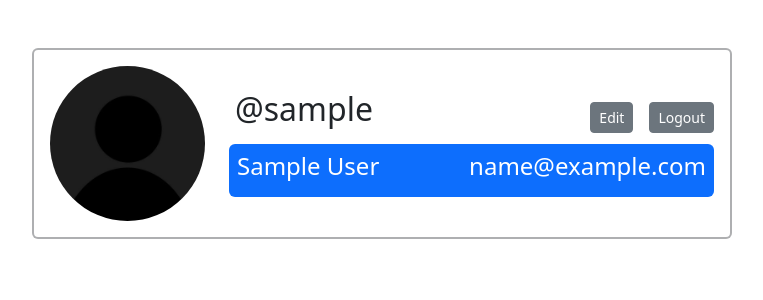
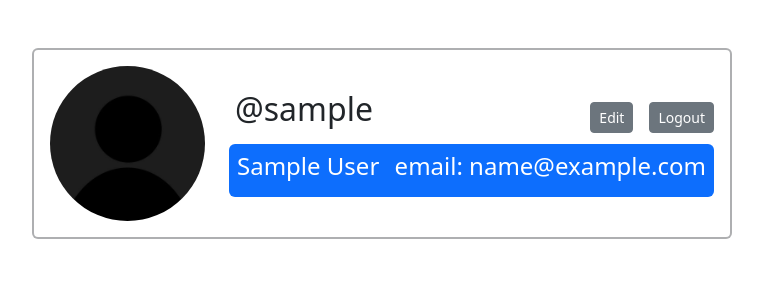
Before and after one commit to woidead/django_recipes2.0, a Django app: page /accounts/profile/ in a window 1280 px wide. Shown: the part 56-356 px from the top of the page, without its empty margins (258-1021 px from the left). Run offline with Django 5.2, Linux system fonts and the light colour scheme; the visitor is signed in with stand-in values (Sample User, id 1).

Commit message:
added label for email

```diff
--- a/templates/users/profile.html
+++ b/templates/users/profile.html
@@ -42,7 +42,7 @@
 
                         <div class="p-2 mt-2 ms-4 bg-primary d-flex justify-content-between rounded text-white stats">
                             <h4 class="mb-0 mt-0">{{ user.first_name }} {{ user.last_name }}</h4>
-                            <h4>{{ user.email }}</h4>
+                            <h4>email: {{ user.email }}</h4>
                         </div>
                     </div>
 
```
